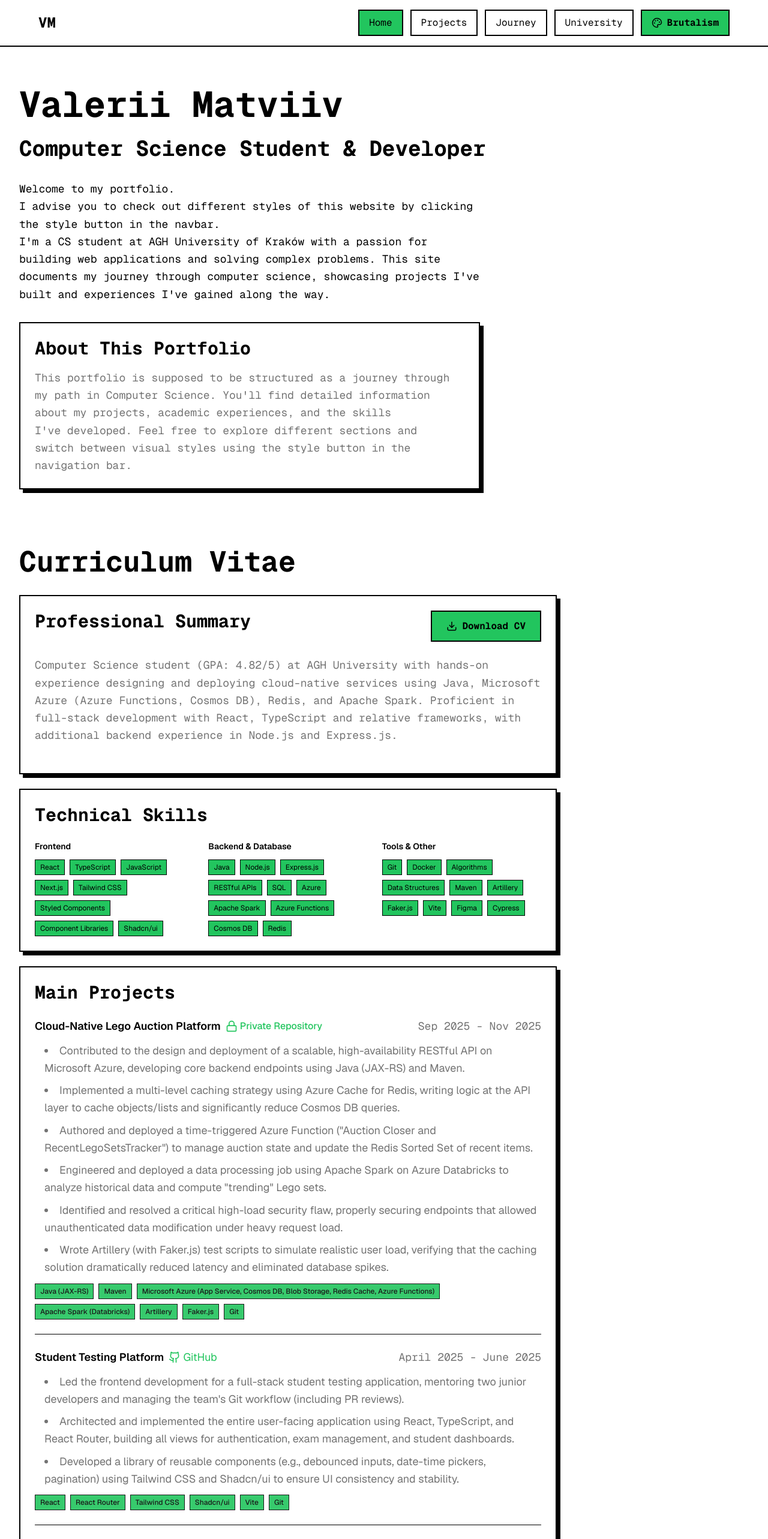
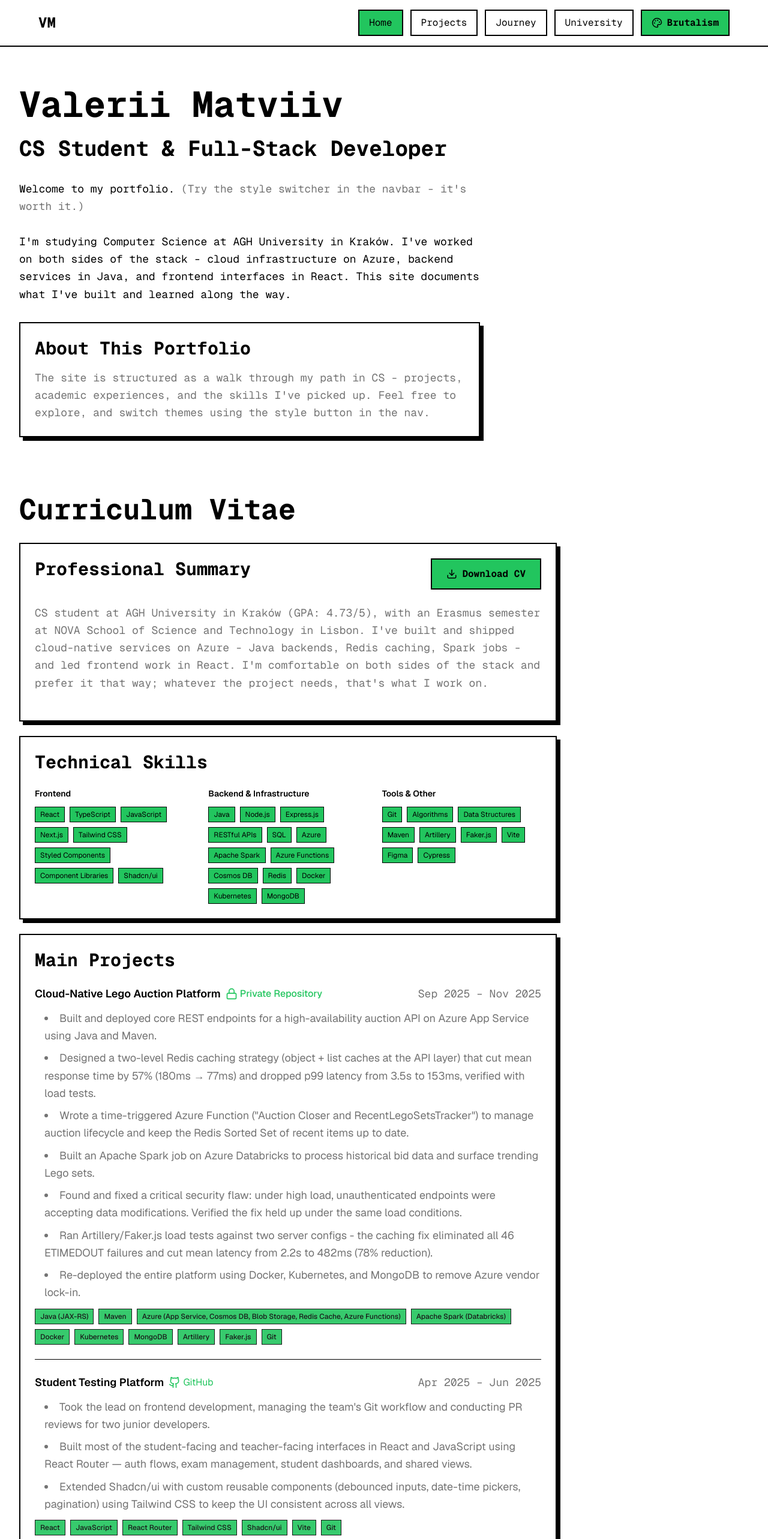
Before and after one commit to valmtv/portfolio, a Next.js app: page / in a window 1280 px wide. Shown: the top 2566 px of the page at 60% size. Built offline with nearby package versions, Linux system fonts and the light colour scheme.

Commit message:
Content Update to match the CV

```diff
--- a/src/components/cv-section.tsx
+++ b/src/components/cv-section.tsx
@@ -33,7 +33,7 @@ export function CVSection() {
     "Tailwind CSS",
     "Styled Components",
     "Component Libraries",
-    "Shadcn/ui"
+    "Shadcn/ui",
   ]
   const backendSkills = [
     "Java",
@@ -46,10 +46,12 @@ export function CVSection() {
     "Azure Functions",
     "Cosmos DB",
     "Redis",
+    "Docker",
+    "Kubernetes",
+    "MongoDB",
   ]
   const toolsSkills = [
     "Git",
-    "Docker",
     "Algorithms",
     "Data Structures",
     "Maven",
@@ -57,11 +59,11 @@ export function CVSection() {
     "Faker.js",
     "Vite",
     "Figma",
-    "Cypress"
+    "Cypress",
   ]
 
-  const professionalSummaryText = "Computer Science student (GPA: 4.82/5) at AGH University with hands-on experience designing and deploying cloud-native services using Java, Microsoft Azure (Azure Functions, Cosmos DB), Redis, and Apache Spark. Proficient in full-stack development with React, TypeScript and relative frameworks, with additional backend experience in Node.js and Express.js."
-
+  const professionalSummaryText =
+    "CS student at AGH University in Kraków (GPA: 4.73/5), with an Erasmus semester at NOVA School of Science and Technology in Lisbon. I've built and shipped cloud-native services on Azure - Java backends, Redis caching, Spark jobs - and led frontend work in React. I'm comfortable on both sides of the stack and prefer it that way; whatever the project needs, that's what I work on."
 
   return (
     <section className="mb-16 md:mb-24">
@@ -101,7 +103,6 @@ export function CVSection() {
           </ThemeHeading>
 
           <div className="grid grid-cols-1 sm:grid-cols-2 lg:grid-cols-3 gap-6">
-            {/* Frontend Skills */}
             <div>
               <h5 className="text-sm font-semibold mb-3 text-theme-cardForeground">Frontend</h5>
               <div className="flex flex-wrap gap-2">
@@ -116,9 +117,8 @@ export function CVSection() {
               </div>
             </div>
 
-            {/* Backend Skills */}
             <div>
-              <h5 className="text-sm font-semibold mb-3 text-theme-cardForeground">Backend & Database</h5>
+              <h5 className="text-sm font-semibold mb-3 text-theme-cardForeground">Backend & Infrastructure</h5>
               <div className="flex flex-wrap gap-2">
                 {backendSkills.map((skill) => (
                   <span
@@ -131,14 +131,14 @@ export function CVSection() {
               </div>
             </div>
 
-            {/* Tools Skills */}
             <div>
               <h5 className="text-sm font-semibold mb-3 text-theme-cardForeground">Tools & Other</h5>
               <div className="flex flex-wrap gap-2">
                 {toolsSkills.map((skill) => (
                   <span
                     key={skill}
-                    className="px-2 py-1 text-xs bg-theme-accent text-theme-accentForeground border border-theme-border">
+                    className="px-2 py-1 text-xs bg-theme-accent text-theme-accentForeground border border-theme-border"
+                  >
                     {skill}
                   </span>
                 ))}
@@ -147,25 +147,22 @@ export function CVSection() {
           </div>
         </ThemeCard>
 
-        {/* Main Projects - Refactored and Updated */}
+        {/* Main Projects */}
         <ThemeCard className="max-w-4xl">
           <ThemeHeading level={4} className="mb-6">
             Main Projects
           </ThemeHeading>
 
           <div className="space-y-6">
-            {/* Cloud-Native Lego Auction Platform */}
             <LegoAuctionProject />
 
-            {/* Student Testing Platform */}
             <div className="border-t pt-6 border-theme-border">
               <StudentTestingProject />
             </div>
 
             <div className="border-t pt-6 border-theme-border">
-              <LLVMCompiler/>
+              <LLVMCompiler />
             </div>
-
           </div>
         </ThemeCard>
 
@@ -179,31 +176,23 @@ export function CVSection() {
               <div>
                 <h5 className="text-lg font-semibold mb-1 text-theme-foreground">AGH University of Kraków</h5>
                 <ThemeText className="text-sm mb-1">Bachelor of Computer Science</ThemeText>
-                <ThemeText muted className="text-xs mb-1">
-                  Oct 2023 - Feb 2027
-                </ThemeText>
-                <ThemeText muted className="text-xs">
-                  GPA: 4.82/5
-                </ThemeText>
+                <ThemeText muted className="text-xs mb-1">Oct 2023 – Feb 2027</ThemeText>
+                <ThemeText muted className="text-xs">GPA: 4.73/5</ThemeText>
               </div>
               <div>
                 <h5 className="text-lg font-semibold mb-1 text-theme-foreground">
                   NOVA School of Science and Technology
                 </h5>
                 <ThemeText className="text-sm mb-1">Erasmus Exchange Program</ThemeText>
-                <ThemeText muted className="text-xs mb-1">
-                  Sep 2025 - Jan 2026
-                </ThemeText>
-                <ThemeText muted className="text-xs">
-                  Lisbon, Portugal
-                </ThemeText>
+                <ThemeText muted className="text-xs mb-1">Sep 2025 – Jan 2026</ThemeText>
+                <ThemeText muted className="text-xs">Lisbon, Portugal</ThemeText>
               </div>
             </div>
           </ThemeCard>
 
           <ThemeCard>
             <ThemeHeading level={4} className="mb-4">
-              Awards, Certificates etc.
+              Awards & Certificates
             </ThemeHeading>
             <div className="space-y-2">
               <ThemeText className="text-sm">• Rector&apos;s Scholarship at AGH University of Kraków</ThemeText>
@@ -254,7 +243,7 @@ export function CVSection() {
             </div>
             <div>
               <ThemeText className="text-sm font-semibold">German</ThemeText>
-              <ThemeText muted className="text-xs">Intermediate <br />(out of practice)</ThemeText>
+              <ThemeText muted className="text-xs">Intermediate (out of practice)</ThemeText>
             </div>
           </div>
         </ThemeCard>
--- a/src/components/footer.tsx
+++ b/src/components/footer.tsx
@@ -5,10 +5,10 @@ export function Footer() {
     <footer className="border-t-2 border-theme-border py-8 px-4 md:px-8 bg-theme-card">
       <div className="max-w-7xl mx-auto flex flex-col md:flex-row justify-between items-center gap-4">
         <ThemeText muted className="text-sm text-center md:text-left">
-          © 2025 Valerii Matviiv. All rights reserved.
+          © 2026 Valerii Matviiv. All rights reserved.
         </ThemeText>
         <ThemeText muted className="text-sm text-center md:text-right">
-          Last updated: November 2025
+          Last updated: March 2026
         </ThemeText>
       </div>
     </footer>
--- a/src/components/hero-section.tsx
+++ b/src/components/hero-section.tsx
@@ -9,15 +9,18 @@ export function HeroSection() {
         Valerii Matviiv
       </ThemeHeading>
       <ThemeHeading level={3} className="mb-8">
-        Computer Science Student & Developer
+        CS Student & Full-Stack Developer
       </ThemeHeading>
       <ThemeText className="max-w-3xl mb-8">
-        Welcome to my portfolio. <br />
-        I advise you to check out different styles of this website by clicking the style button in the navbar.<br />
-
-        I&apos;m a CS student at AGH University of Kraków with a passion for building web
-        applications and solving complex problems. This site documents my journey through computer science,
-        showcasing projects I&apos;ve built and experiences I&apos;ve gained along the way.
+        Welcome to my portfolio.{" "}
+        <span className="text-theme-mutedForeground">
+          (Try the style switcher in the navbar - it&apos;s worth it.)
+        </span>
+        <br />
+        <br />
+        I&apos;m studying Computer Science at AGH University in Kraków. I&apos;ve worked on both
+        sides of the stack - cloud infrastructure on Azure, backend services in Java, and frontend
+        interfaces in React. This site documents what I&apos;ve built and learned along the way.
       </ThemeText>
 
       <ThemeCard className="max-w-3xl">
@@ -25,9 +28,9 @@ export function HeroSection() {
           About This Portfolio
         </ThemeHeading>
         <ThemeText muted>
-          This portfolio is supposed to be structured as a journey through my path in Computer Science. You&apos;ll find detailed
-          information about my projects, academic experiences, and the skills I&apos;ve developed. Feel free to explore
-          different sections and switch between visual styles using the style button in the navigation bar.
+          The site is structured as a walk through my path in CS - projects, academic experiences,
+          and the skills I&apos;ve picked up. Feel free to explore, and switch themes using the
+          style button in the nav.
         </ThemeText>
       </ThemeCard>
     </section>
--- a/src/components/projects/lego-auction.tsx
+++ b/src/components/projects/lego-auction.tsx
@@ -3,12 +3,15 @@ import { cn } from "lib/utils"
 import { Lock } from "lucide-react"
 
 export function LegoAuctionProject() {
-  const dateRange = "Sep 2025 - Nov 2025"
+  const dateRange = "Sep 2025 – Nov 2025"
   const techStack = [
     "Java (JAX-RS)",
     "Maven",
-    "Microsoft Azure (App Service, Cosmos DB, Blob Storage, Redis Cache, Azure Functions)",
+    "Azure (App Service, Cosmos DB, Blob Storage, Redis Cache, Azure Functions)",
     "Apache Spark (Databricks)",
+    "Docker",
+    "Kubernetes",
+    "MongoDB",
     "Artillery",
     "Faker.js",
     "Git",
@@ -36,28 +39,33 @@ export function LegoAuctionProject() {
 
       <ul className={cn("list-disc list-inside space-y-2 mb-3 pl-4", textBodyClasses)}>
         <li>
-          Contributed to the design and deployment of a scalable, high-availability RESTful API on
-          Microsoft Azure, developing core backend endpoints using Java (JAX-RS) and Maven.
+          Built and deployed core REST endpoints for a high-availability auction API on Azure App
+          Service using Java and Maven.
         </li>
         <li>
-          Implemented a multi-level caching strategy using Azure Cache for Redis, writing logic at the API
-          layer to cache objects/lists and significantly reduce Cosmos DB queries.
+          Designed a two-level Redis caching strategy (object + list caches at the API layer) that
+          cut mean response time by 57% (180ms → 77ms) and dropped p99 latency from 3.5s to 153ms,
+          verified with load tests.
         </li>
         <li>
-          Authored and deployed a time-triggered Azure Function (&quot;Auction Closer and RecentLegoSetsTracker&quot;)
-          to manage auction state and update the Redis Sorted Set of recent items.
+          Wrote a time-triggered Azure Function (&quot;Auction Closer and RecentLegoSetsTracker&quot;) to
+          manage auction lifecycle and keep the Redis Sorted Set of recent items up to date.
         </li>
         <li>
-          Engineered and deployed a data processing job using Apache Spark on Azure Databricks to
-          analyze historical data and compute &quot;trending&quot; Lego sets.
+          Built an Apache Spark job on Azure Databricks to process historical bid data and surface
+          trending Lego sets.
         </li>
         <li>
-          Identified and resolved a critical high-load security flaw, properly securing endpoints that
-          allowed unauthenticated data modification under heavy request load.
+          Found and fixed a critical security flaw: under high load, unauthenticated endpoints were
+          accepting data modifications. Verified the fix held up under the same load conditions.
         </li>
         <li>
-          Wrote Artillery (with Faker.js) test scripts to simulate realistic user load, verifying that the
-          caching solution dramatically reduced latency and eliminated database spikes.
+          Ran Artillery/Faker.js load tests against two server configs - the caching fix eliminated
+          all 46 ETIMEDOUT failures and cut mean latency from 2.2s to 482ms (78% reduction).
+        </li>
+        <li>
+          Re-deployed the entire platform using Docker, Kubernetes, and MongoDB to remove Azure
+          vendor lock-in.
         </li>
       </ul>
 
--- a/src/components/projects/llvm-compiler.tsx
+++ b/src/components/projects/llvm-compiler.tsx
@@ -18,7 +18,7 @@ export function LLVMCompiler() {
             href={projectLink}
             target="_blank"
             rel="noopener noreferrer"
-            className="inline-flex items-center text-base text-theme-secondary gap-1 text-lg hover:underline text-theme-accent"
+            className="inline-flex items-center text-theme-secondary gap-1 text-lg hover:underline"
           >
             <Github size={20} />
             GitHub
--- a/src/components/projects/student-testing.tsx
+++ b/src/components/projects/student-testing.tsx
@@ -3,9 +3,9 @@ import { cn } from "lib/utils"
 import { Github } from "lucide-react"
 
 export function StudentTestingProject() {
-  const dateRange = "April 2025 - June 2025"
+  const dateRange = "Apr 2025 – Jun 2025"
   const projectLink = "https://github.com/LilConsul/hell-app"
-  const techStack = ["React", "React Router", "Tailwind CSS", "Shadcn/ui", "Vite", "Git"]
+  const techStack = ["React", "JavaScript", "React Router", "Tailwind CSS", "Shadcn/ui", "Vite", "Git"]
 
   const textBodyClasses = "text-base md:text-lg leading-relaxed text-pretty text-theme-mutedForeground"
 
@@ -18,7 +18,7 @@ export function StudentTestingProject() {
             href={projectLink}
             target="_blank"
             rel="noopener noreferrer"
-            className="inline-flex items-center text-base text-theme-secondary gap-1 text-lg hover:underline text-theme-accent"
+            className="inline-flex items-center text-base gap-1 hover:underline text-theme-accent"
           >
             <Github size={20} />
             GitHub
@@ -31,16 +31,16 @@ export function StudentTestingProject() {
 
       <ul className={cn("list-disc list-inside space-y-2 mb-3 pl-4", textBodyClasses)}>
         <li>
-          Led the frontend development for a full-stack student testing application, mentoring two
-          junior developers and managing the team&apos;s Git workflow (including PR reviews).
+          Took the lead on frontend development, managing the team&apos;s Git workflow and conducting
+          PR reviews for two junior developers.
         </li>
         <li>
-          Architected and implemented the entire user-facing application using React, TypeScript, and
-          React Router, building all views for authentication, exam management, and student dashboards.
+          Built most of the student-facing and teacher-facing interfaces in React and JavaScript using
+          React Router — auth flows, exam management, student dashboards, and shared views.
         </li>
         <li>
-          Developed a library of reusable components (e.g., debounced inputs, date-time pickers,
-          pagination) using Tailwind CSS and Shadcn/ui to ensure UI consistency and stability.
+          Extended Shadcn/ui with custom reusable components (debounced inputs, date-time pickers,
+          pagination) using Tailwind CSS to keep the UI consistent across all views.
         </li>
       </ul>
 
```
Also changed, not shown: src/components/projects/taskflow.tsx (+4 -5 lines).
